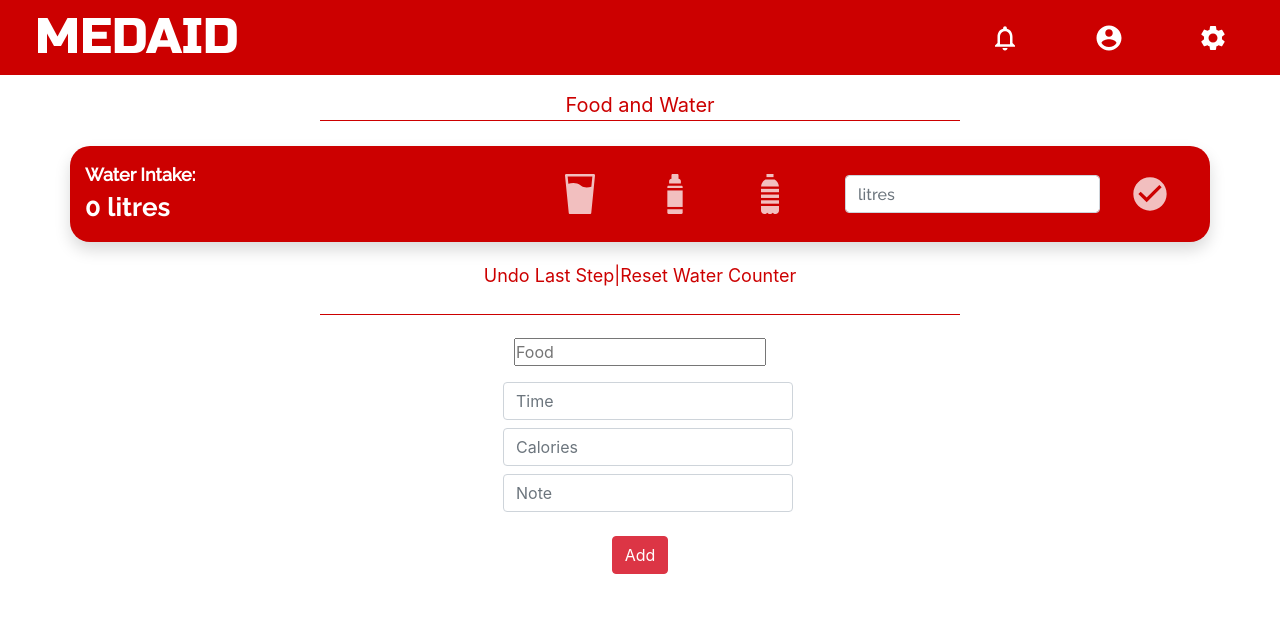
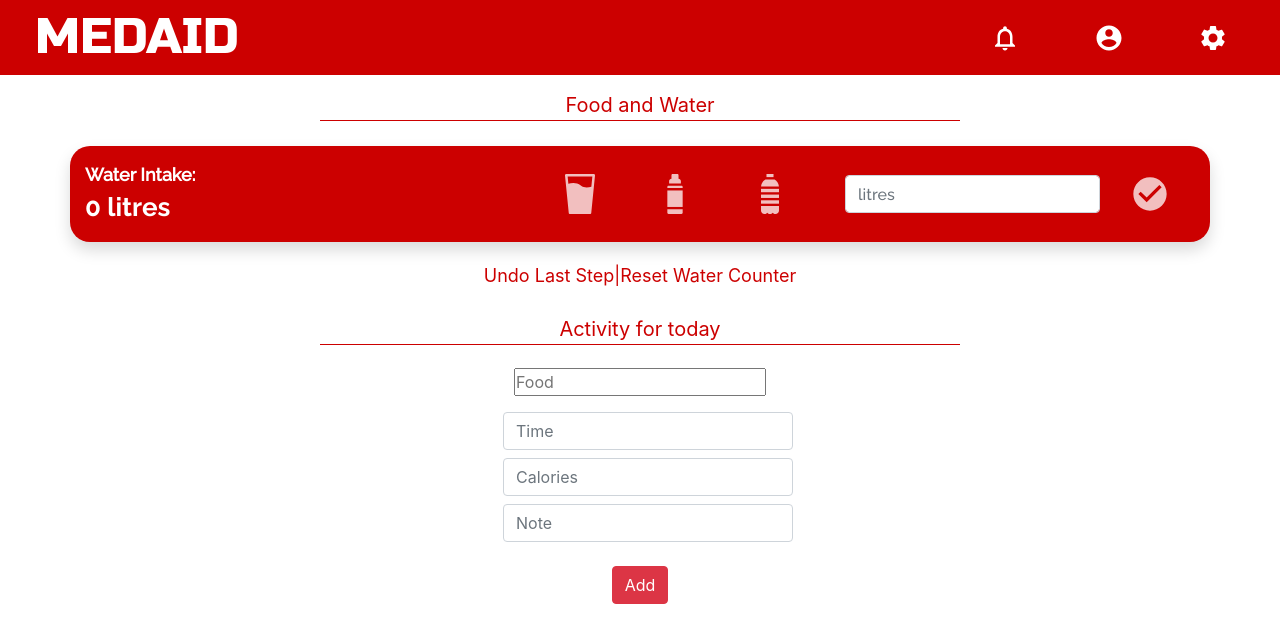
Before and after one commit to Imsanskar/QuantumHack_MedAid, a React (Create React App) app in the folder client/: page /food-and-water in a window 1280 px wide. Shown: the top 642 px of the page. Built offline with nearby package versions, Linux system fonts and the light colour scheme.

Commit message:
Food Water minor ui change

```diff
--- a/client/src/components/NavPages/FoodWater.js
+++ b/client/src/components/NavPages/FoodWater.js
@@ -11,7 +11,7 @@ const FoodWater = () => {
             <Heading headingTitle="Food and Water" />
             <WaterPanel />
 
-            <TodoWrapper flag='foodWater' />
+            <TodoWrapper flag='foodWater' headingTitle='Activity for today'/>
         </>
     )
 }
```
